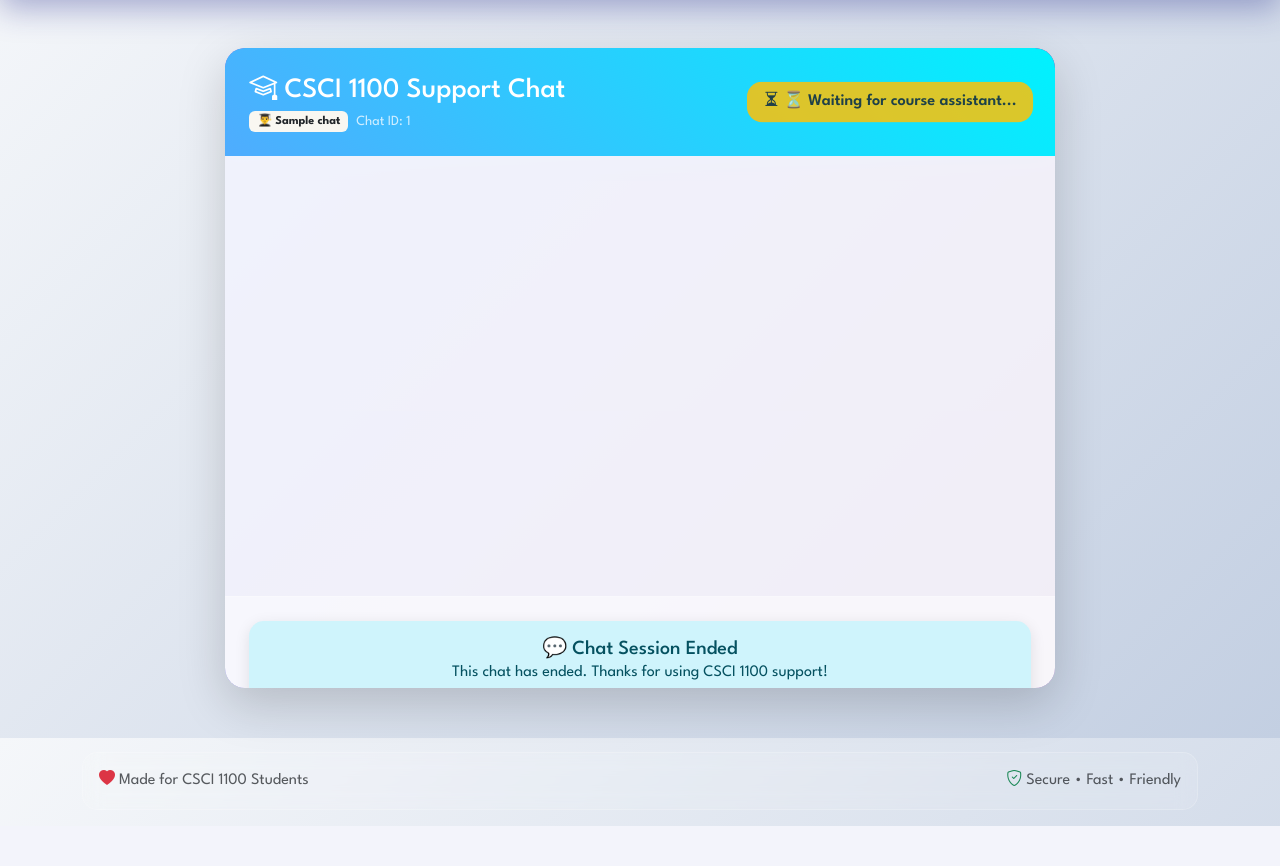
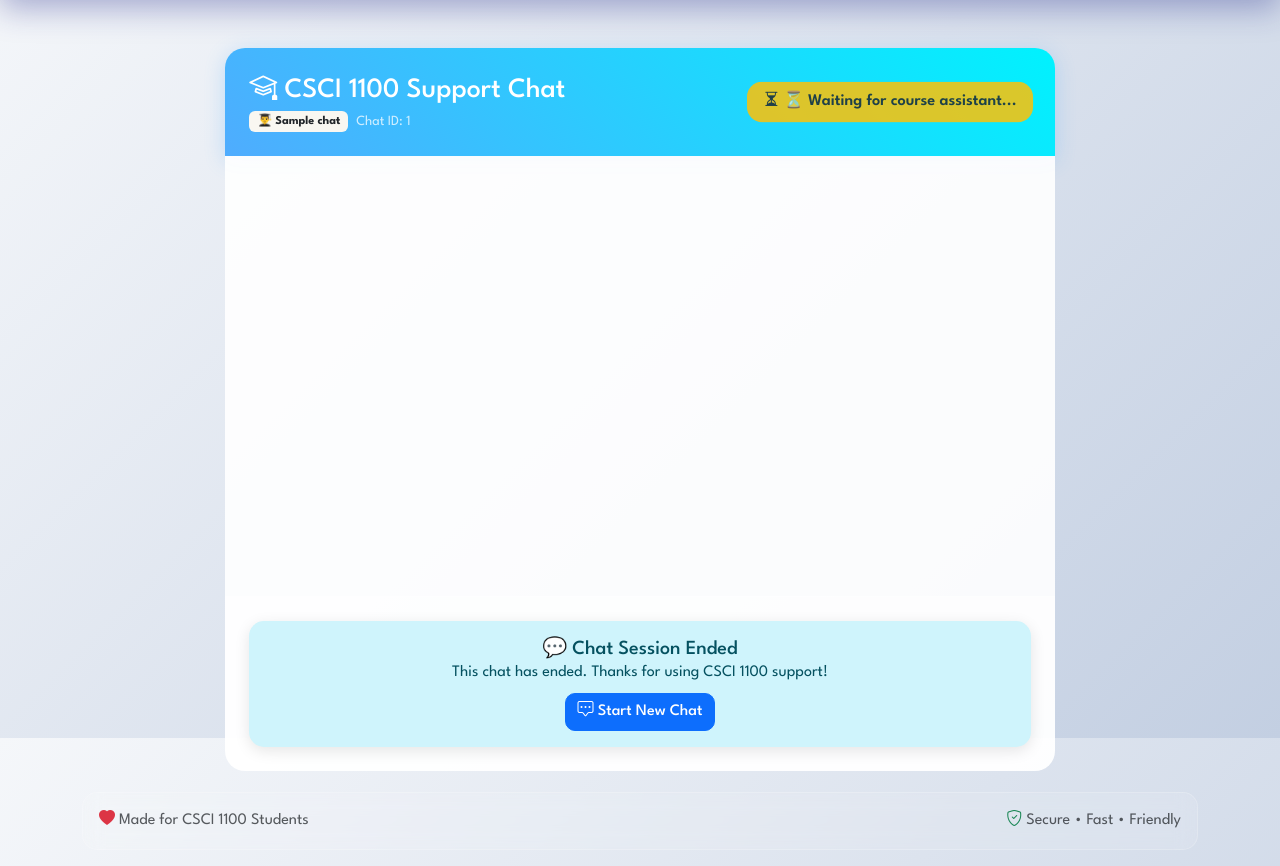
Before and after one commit to CSCI-1100/support_chat, a Django app: template templates/chat/student_chat.html in a window 1280 px wide. Shown: the part 62-928 px from the top of the page. Before the commit the page ends 888 px from the top, so only its background shows below. Run offline with Django 5.2, Linux system fonts and the light colour scheme; the template is opened without the code that fills it: most values are stand-ins (such as "Sample title", 1, 10 or a date in 2020); data that the repository does not hold is empty; parts of the project's set-up code (start-up, migrations or seed data) failed here and were passed over.

Commit message:
Improved chat interface

```diff
--- a/templates/chat/student_chat.html
+++ b/templates/chat/student_chat.html
@@ -7,11 +7,8 @@
 <style>
 /* 🌈 STUDENT CHAT REALITY MATRIX 🌈 */
 .chat-container {
-    height: 80vh;
-    background: linear-gradient(135deg, #667eea 0%, #764ba2 100%);
+    height: 85vh;
     border-radius: 20px;
-    overflow: hidden;
-    backdrop-filter: blur(15px);
 }
 
 .chat-header {
@@ -147,6 +144,7 @@
     background: rgba(255, 255, 255, 0.1);
     border-radius: 25px;
     padding: 0.5rem;
+    height: fit-content;
 }
 
 .message-sender {
@@ -189,7 +187,7 @@
 <div class="container-fluid py-4">
     <div class="row justify-content-center">
         <div class="col-lg-10 col-xl-8">
-            <div class="chat-container shadow-lg glow-effect">
+            <div class="chat-container">
                 <!-- 🌟 ENHANCED STUDENT CHAT HEADER -->
                 <div class="chat-header">
                     <div class="d-flex justify-content-between align-items-center">
@@ -323,7 +321,7 @@
                                    id="id_student_attachments"
                                    class="form-control d-none"
                                    multiple
-                                   accept=".png,.jpg,.jpeg,.gif,.pdf,.doc,.docx,.txt,.py,.java,.cpp,.js,.html,.css,.json,.zip">
+                                   accept=".png,.jpg,.jpeg,.webp,.gif,.pdf,.odt,.doc,.docx,.rtf,.txt,.py,.cs,.js,.html,.css,.json,.zip">
 
                             <div id="studentFilePreview" class="mt-2"></div>
                         </form>
```
Also changed, not shown: templates/chat/technician_chat.html (+3 -5 lines).
